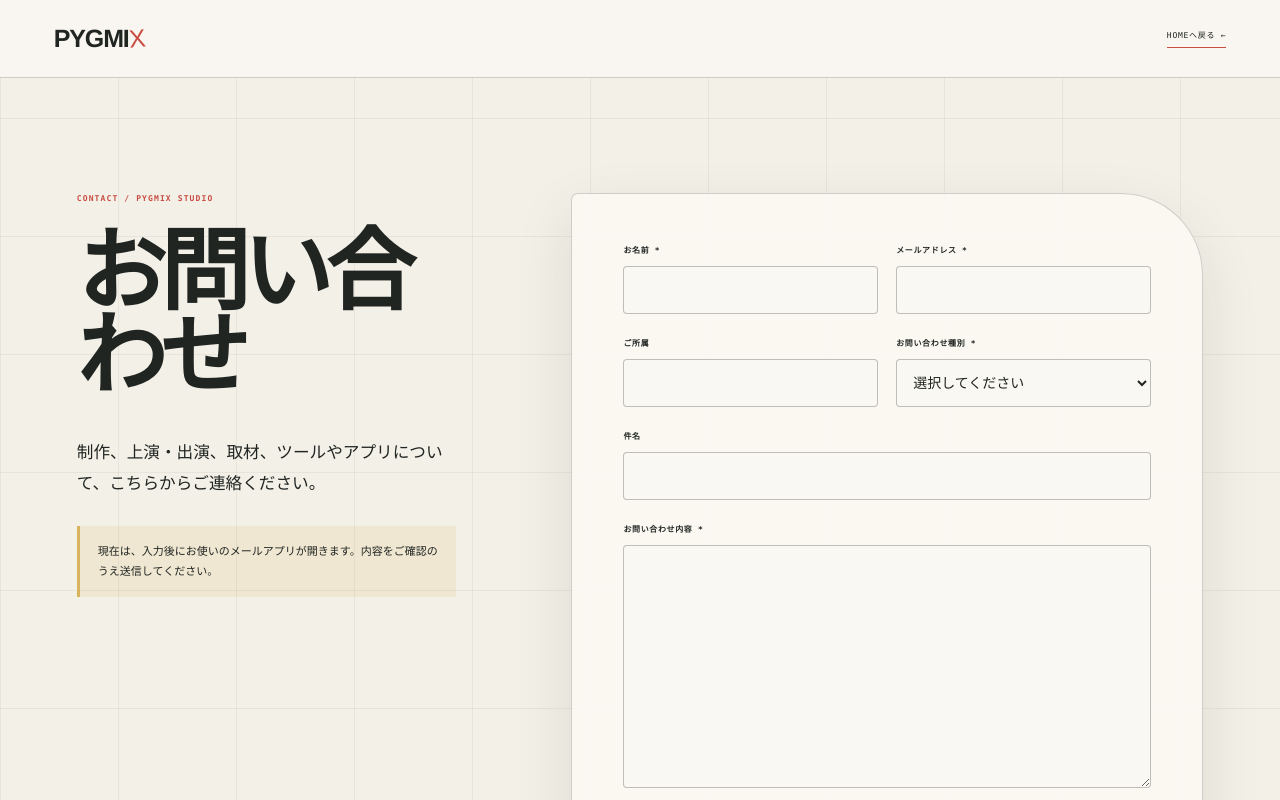
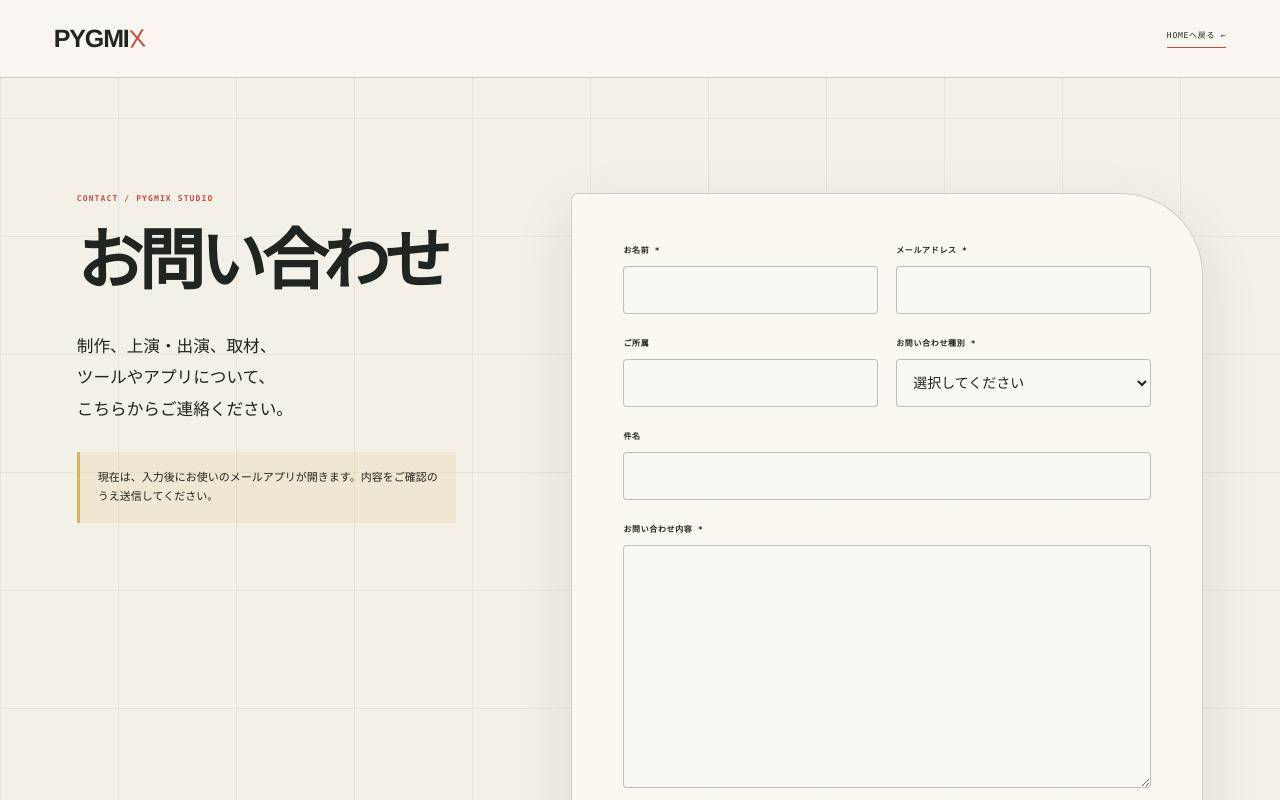
Before and after one commit to aratama-ship-it/pygmix-home, a Next.js app: page /contact in a window 1280 px wide. Shown: the top 800 px of the page. Built offline with nearby package versions, Linux system fonts and the light colour scheme.

Commit message:
Prevent mid-word Japanese line breaks

```diff
--- a/app/contact/page.tsx
+++ b/app/contact/page.tsx
@@ -24,7 +24,17 @@ export default function ContactPage() {
           <p>CONTACT / PYGMIX STUDIO</p>
           <h1 id="contact-title">お問い合わせ</h1>
           <p>
-            制作、上演・出演、取材、ツールやアプリについて、こちらからご連絡ください。
+            {[
+              "制作、",
+              "上演・出演、",
+              "取材、",
+              "ツールやアプリについて、",
+              "こちらからご連絡ください。",
+            ].map((phrase) => (
+              <span className="contact-phrase" key={phrase}>
+                {phrase}
+              </span>
+            ))}
           </p>
           <p className="contact-delivery-note">
             現在は、入力後にお使いのメールアプリが開きます。内容をご確認のうえ送信してください。
--- a/app/globals.css
+++ b/app/globals.css
@@ -2090,10 +2090,11 @@ a.collage-card:focus-visible {
 
 .contact-intro h1 {
   margin: 0;
-  font-size: clamp(54px, 7vw, 104px);
+  font-size: clamp(46px, 5.2vw, 78px);
   font-weight: 600;
   letter-spacing: -0.075em;
   line-height: 0.94;
+  white-space: nowrap;
 }
 
 .contact-intro h1 + p {
@@ -2101,6 +2102,11 @@ a.collage-card:focus-visible {
   margin: 38px 0 0;
   font-size: clamp(14px, 1.3vw, 18px);
   line-height: 1.9;
+}
+
+.contact-phrase {
+  display: inline-block;
+  white-space: nowrap;
 }
 
 .contact-delivery-note {
@@ -2844,7 +2850,7 @@ footer p {
   }
 
   .contact-intro h1 {
-    font-size: 52px;
+    font-size: 46px;
   }
 
   .contact-form {
```
Also changed, not shown: 2 other files (tests, documents, lock files or other folders).
